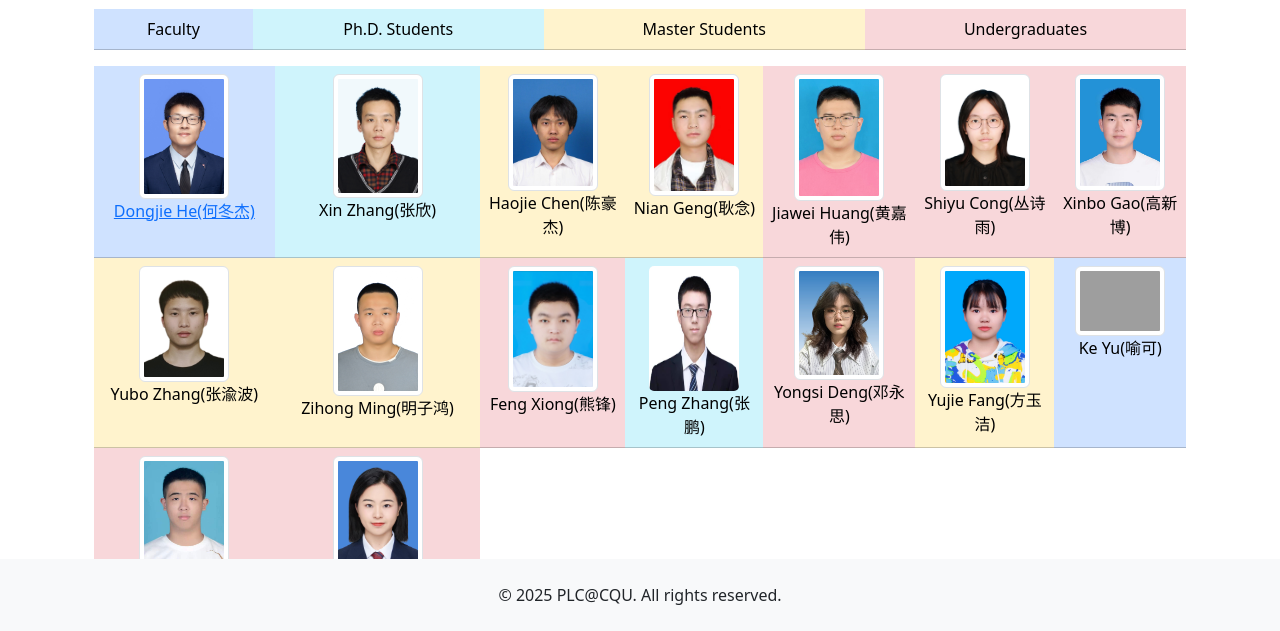
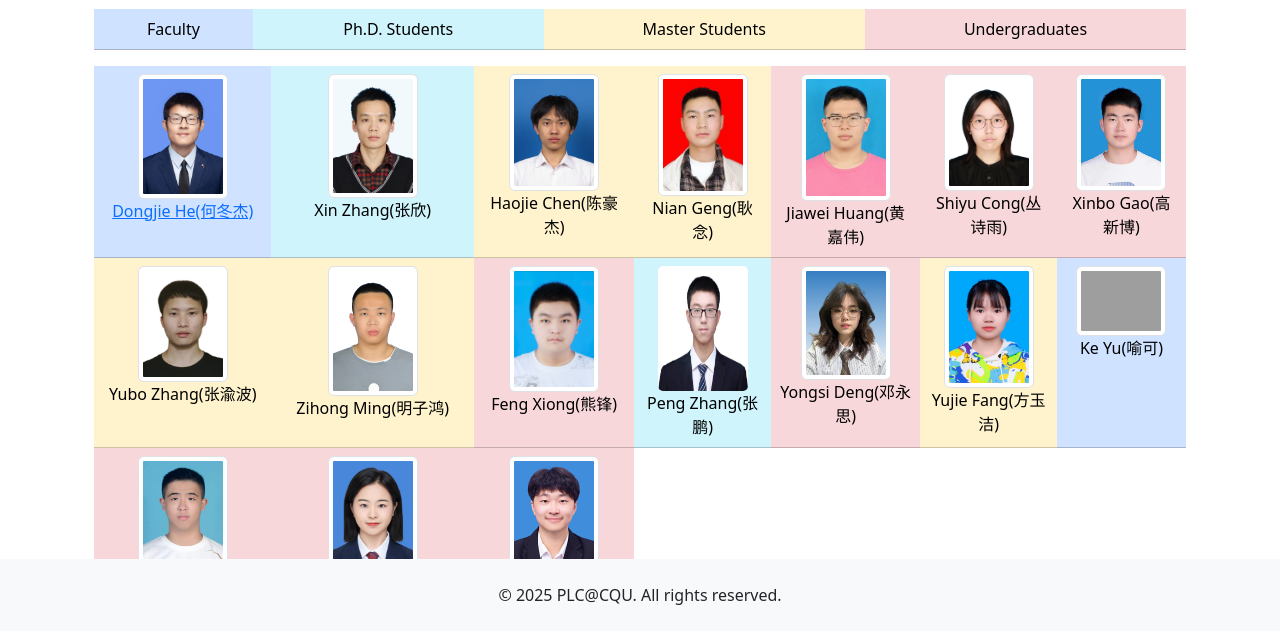
Before and after one commit to PLC-CQU/plc-cqu.github.io, a plain HTML site: page people.html in a window 1280 px wide. Shown: the part 169-800 px from the top of the page. Drawn offline with Linux system fonts and the light colour scheme; grey boxes are pictures that could not be loaded.

Commit message:
Update people.html

```diff
--- a/people.html
+++ b/people.html
@@ -178,6 +178,11 @@
                             <br>
                             <h>Shuangshuang Shen(沈双双)</h>
                         </td>
+                        <td class="table-danger" style="float: none;">
+                            <img width="90" class="rounded img-thumbnail" alt="Xiaochen Duan(段晓辰)" src="images/people/duan-xiaochen.jpg" title="Xiaochen Duan(段晓辰), 2023">
+                            <br>
+                            <h>Xiaochen Duan(段晓辰)</h>
+                        </td>
                     </tr>
                 </tbody>
             </table>
```
